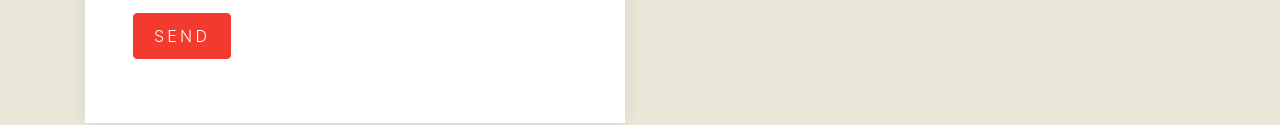
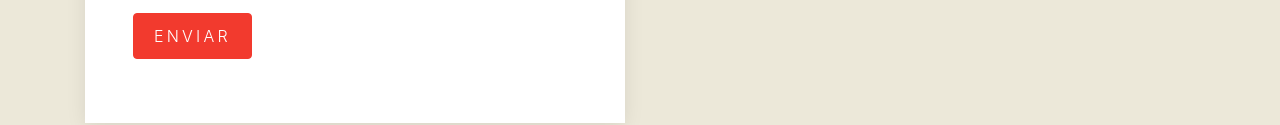
Before and after one commit to jordilag/clinicaprueba, a plain HTML site: page index.html in a window 1280 px wide. Shown: the part 3281-3406 px from the top of the page. Drawn offline with Linux system fonts and the light colour scheme; files whose address does not match are found by name; a web font is replaced by a local one.

Commit message:
Update index.html

```diff
--- a/index.html
+++ b/index.html
@@ -378,7 +378,7 @@
 
                         <div class="row form-group">
                             <div class="col-md-12">
-                                <input type="submit" value="Send" class="btn btn-primary">
+                                <input type="submit" value="Enviar" class="btn btn-primary">
                             </div>
                         </div>
 
```
